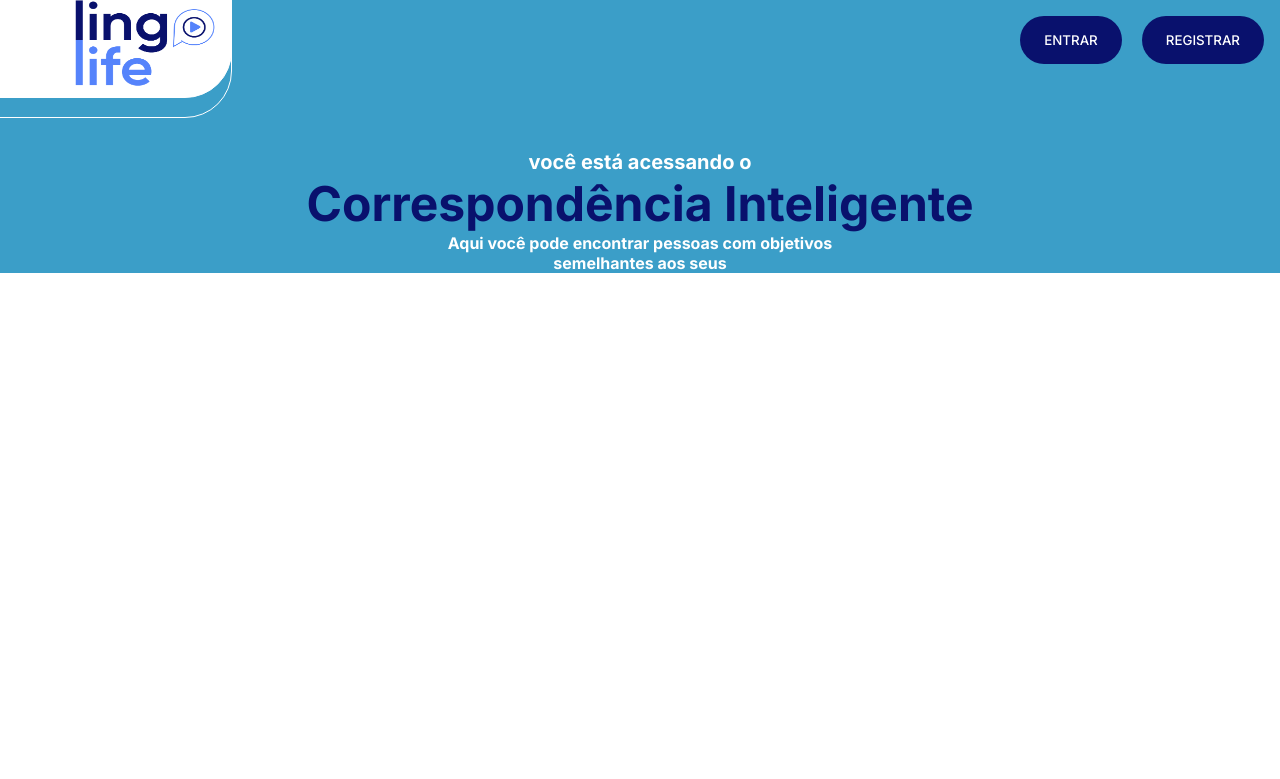
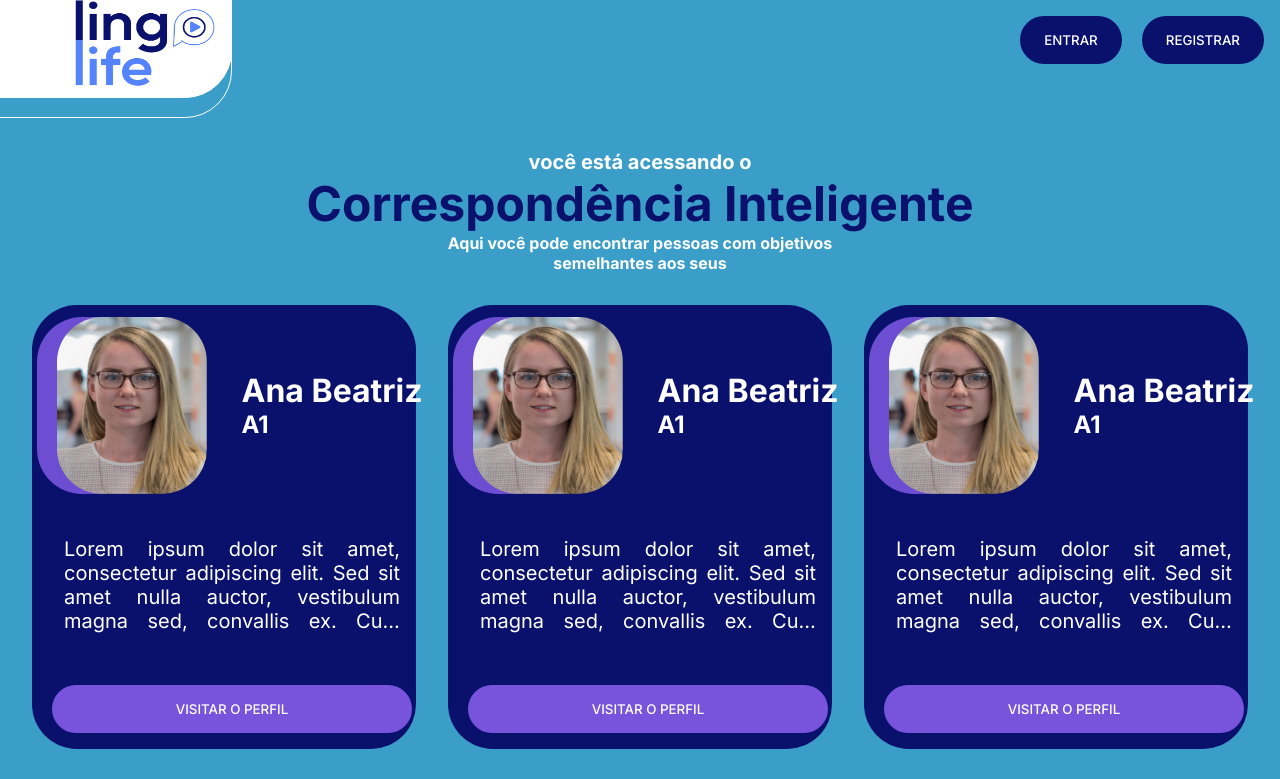
Before and after one commit to DaviCalebe/lingolife, a React (Vite) app in the folder lingolife-app/: page /matching in a window 1280 px wide. Shown: the top 779 px of the page. Built offline with nearby package versions, Linux system fonts and the light colour scheme.

Commit message:
feat: profile card component

```diff
--- /dev/null
+++ b/lingolife-app/src/components/profile-card/profile-card.scss
@@ -0,0 +1,63 @@
+@import '../../style/variables.scss';
+
+.profile-card{
+    display: grid;
+    grid-template-rows: 200px auto 1fr;
+    justify-items: center;
+    width: 30vw;
+    border-radius: 45px;
+    color: $white;
+    background-color: $dark-blue;
+}
+
+.user-header .under-box{
+    background-color: rgba($purple, 0.9);
+    width: 150px;
+    height: 177px;
+    transform: translateX(-20px);
+    border-radius: 45px;
+    z-index: 4;
+}
+
+.profile-card .user-header{
+    display: grid;
+    grid-template-columns: 50% 50%;
+    justify-items: center;
+    align-items: center;
+    width: 400px;
+    height: 200px;
+}
+
+.user-header img{
+    border-radius: 45px;
+    width: 150px;
+    height: 177px;
+    z-index: 5;
+}
+
+.user-description{
+    padding: 2rem;
+}
+
+.user-description p{
+    font-size: 20px;
+    display: -webkit-box;
+    -webkit-line-clamp: 4;
+    overflow: hidden;
+    -webkit-box-orient: vertical;
+    text-align: justify;
+    width: 100%;
+    height: 100px;
+}
+
+.dark-blue-button{
+    background-color: $purple;
+    color: $white;
+    width: 90%;
+    margin: 1rem 1rem;
+    padding: 1rem 1rem;
+    border: none;
+    border-radius: 25px;
+    font-weight: 500;
+    cursor: pointer;
+}
--- /dev/null
+++ b/lingolife-app/src/components/profile-card/profile-card.tsx
@@ -0,0 +1,31 @@
+import './profile-card.scss'
+
+interface IProfileCard {
+    name: string,
+    image?: string,
+    language: string,
+    about?: string
+}
+
+const ProfileCard = ( {name='', image='', language='', about='' } :IProfileCard) => {
+    return(
+        <div className='profile-card'>
+            <div className="user-header">
+                <div className="grid-centralize">
+                    <div className="under-box"></div>
+                    <img src={image} alt="profile-pic" />
+                </div>
+                <div className="user-info">
+                    <h1>{name}</h1>
+                    <h2>{language}</h2>
+                </div>
+            </div>
+            <div className="user-description">
+                <p>{about}</p>
+            </div>
+            <button className='dark-blue-button'>VISITAR O PERFIL</button>
+        </div>
+    )
+}
+
+export default ProfileCard
--- a/lingolife-app/src/pages/matching/matching.scss
+++ b/lingolife-app/src/pages/matching/matching.scss
@@ -0,0 +1,7 @@
+.cards{
+    display: grid;
+    grid-template-columns: 1fr 1fr 1fr;
+    justify-content: center;
+    padding: 2rem;
+    gap: 2rem;
+}
--- a/lingolife-app/src/pages/matching/matching.tsx
+++ b/lingolife-app/src/pages/matching/matching.tsx
@@ -1,5 +1,8 @@
 import './matching.scss'
 import Navbar from '../../components/navbar/navbar'
+import ProfileCard from '../../components/profile-card/profile-card.tsx'
+import Footer from '../../components/footer/footer.tsx'
+import Profile_Pic from '../../assets/profile-pic.png'
 
 const Matching = () => {
     return (
@@ -7,6 +10,17 @@ const Matching = () => {
             <Navbar
             title='Correspondência Inteligente'
             description='Aqui você pode encontrar pessoas com objetivos semelhantes aos seus'/>
+
+            <div className="cards">
+                <ProfileCard name='Ana Beatriz' image={Profile_Pic} language='A1' about='Lorem ipsum dolor sit amet, consectetur adipiscing elit. Sed sit amet nulla auctor, vestibulum magna sed, convallis ex. Cum sociis natoque penatibus et magnis dis parturient montes, nascetur ridiculus mus. Donec sed odio dui. Duis mollis, est non commodo luctus, nisi erat porttitor ligula, eget lacinia odio sem nec elit. Cum sociis natoque penatibus et magnis dis parturient montes, nascetur ridiculus mus.'></ProfileCard>
+                <ProfileCard name='Ana Beatriz' image={Profile_Pic} language='A1' about='Lorem ipsum dolor sit amet, consectetur adipiscing elit. Sed sit amet nulla auctor, vestibulum magna sed, convallis ex. Cum sociis natoque penatibus et magnis dis parturient montes, nascetur ridiculus mus. Donec sed odio dui. Duis mollis, est non commodo luctus, nisi erat porttitor ligula, eget lacinia odio sem nec elit. Cum sociis natoque penatibus et magnis dis parturient montes, nascetur ridiculus mus.'></ProfileCard>
+                <ProfileCard name='Ana Beatriz' image={Profile_Pic} language='A1' about='Lorem ipsum dolor sit amet, consectetur adipiscing elit. Sed sit amet nulla auctor, vestibulum magna sed, convallis ex. Cum sociis natoque penatibus et magnis dis parturient montes, nascetur ridiculus mus. Donec sed odio dui. Duis mollis, est non commodo luctus, nisi erat porttitor ligula, eget lacinia odio sem nec elit. Cum sociis natoque penatibus et magnis dis parturient montes, nascetur ridiculus mus.'></ProfileCard>
+                <ProfileCard name='Ana Beatriz' image={Profile_Pic} language='A1' about='Lorem ipsum dolor sit amet, consectetur adipiscing elit. Sed sit amet nulla auctor, vestibulum magna sed, convallis ex. Cum sociis natoque penatibus et magnis dis parturient montes, nascetur ridiculus mus. Donec sed odio dui. Duis mollis, est non commodo luctus, nisi erat porttitor ligula, eget lacinia odio sem nec elit. Cum sociis natoque penatibus et magnis dis parturient montes, nascetur ridiculus mus.'></ProfileCard>
+                <ProfileCard name='Ana Beatriz' image={Profile_Pic} language='A1' about='Lorem ipsum dolor sit amet, consectetur adipiscing elit. Sed sit amet nulla auctor, vestibulum magna sed, convallis ex. Cum sociis natoque penatibus et magnis dis parturient montes, nascetur ridiculus mus. Donec sed odio dui. Duis mollis, est non commodo luctus, nisi erat porttitor ligula, eget lacinia odio sem nec elit. Cum sociis natoque penatibus et magnis dis parturient montes, nascetur ridiculus mus.'></ProfileCard>
+                <ProfileCard name='Ana Beatriz' image={Profile_Pic} language='A1' about='Lorem ipsum dolor sit amet, consectetur adipiscing elit. Sed sit amet nulla auctor, vestibulum magna sed, convallis ex. Cum sociis natoque penatibus et magnis dis parturient montes, nascetur ridiculus mus. Donec sed odio dui. Duis mollis, est non commodo luctus, nisi erat porttitor ligula, eget lacinia odio sem nec elit. Cum sociis natoque penatibus et magnis dis parturient montes, nascetur ridiculus mus.'></ProfileCard>
+            </div>
+
+            <Footer></Footer>
         </main>
     )
 }
```
Also changed, not shown: lingolife-app/src/assets/profile-pic.png (added).
